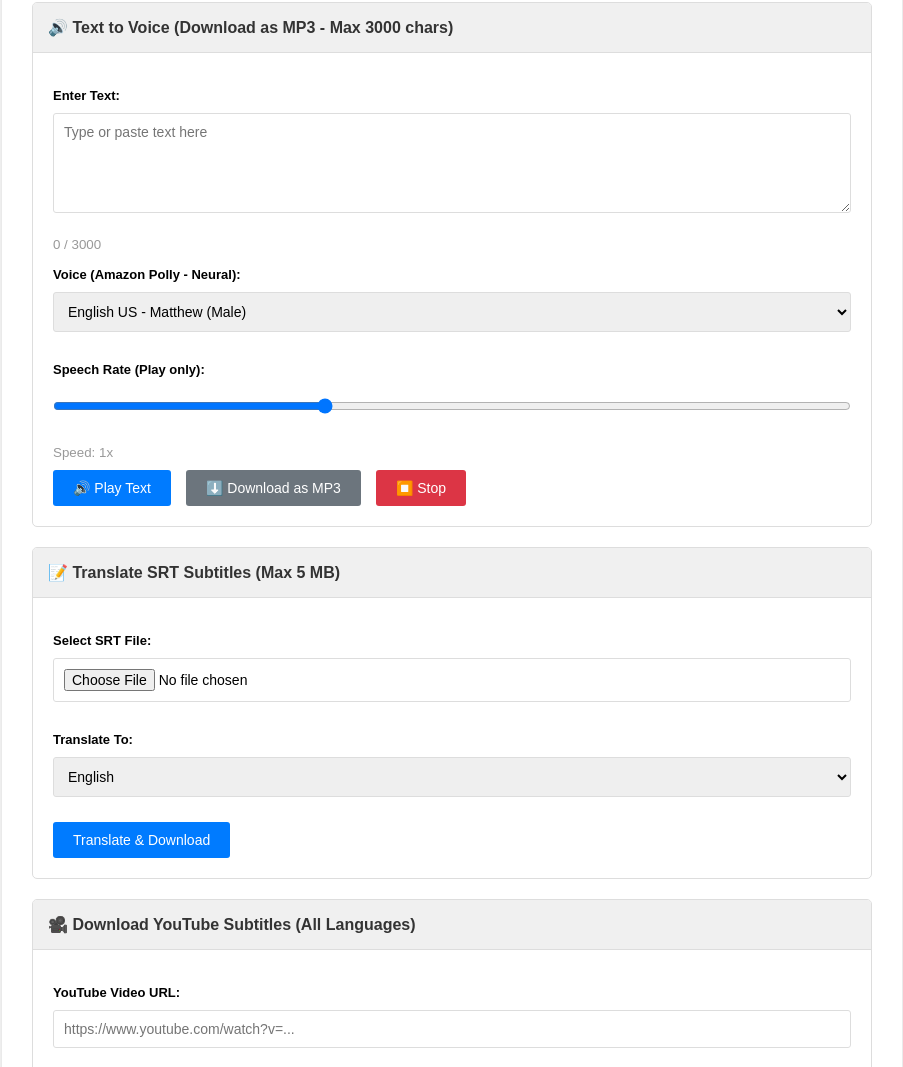
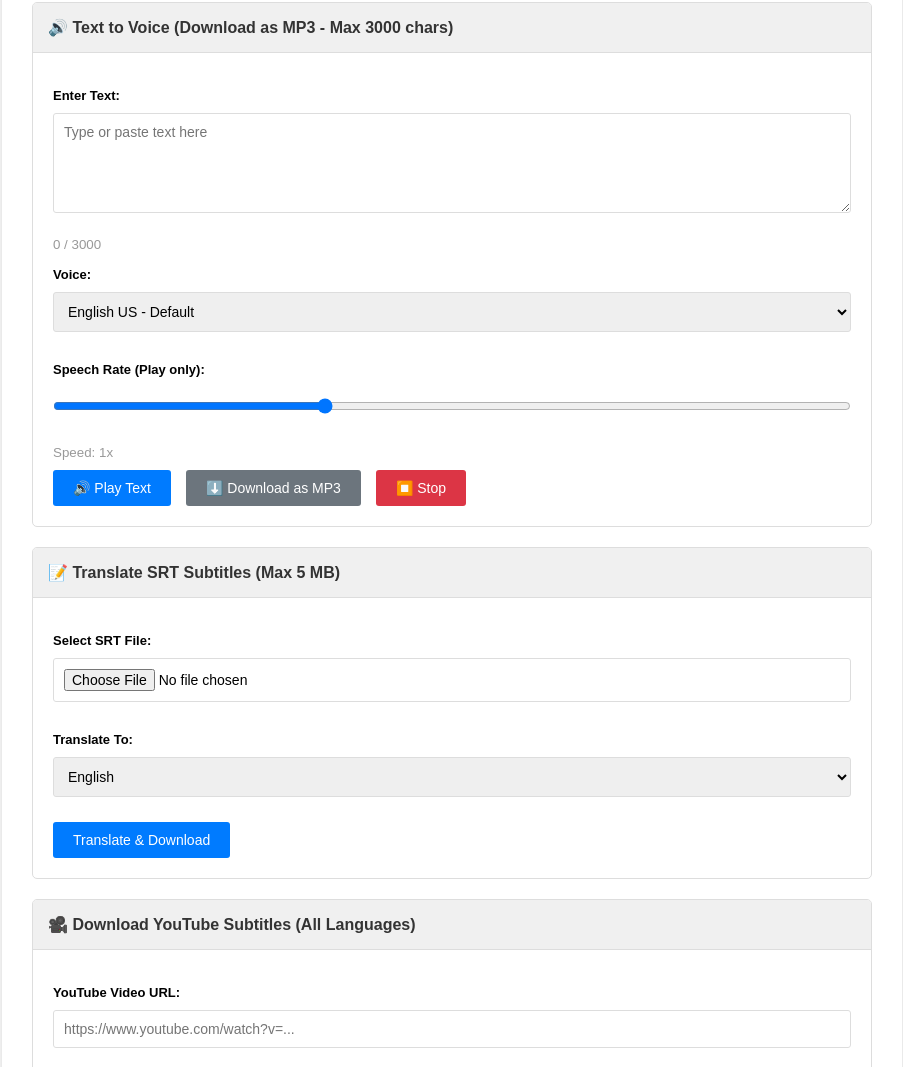
Before and after one commit to omarelghandour1993/axvyn, a plain HTML site: page index.html in a window 1280 px wide. Shown: the part 808-1875 px from the top of the page, without its empty margins (188-1091 px from the left). Drawn offline with nearby package versions, Linux system fonts and the light colour scheme.

Commit message:
Refactor voice options and download functionality
Updated voice options for TTS selection and corrected API usage for audio download.

```diff
--- a/index.html
+++ b/index.html
@@ -71,68 +71,69 @@ small{display:block;margin-top:5px;color:#999}
 <label>Enter Text:</label>
 <textarea id='ttsText' placeholder='Type or paste text here'></textarea>
 <small id='charCount'>0 / 3000</small>
-<label>Voice (Amazon Polly - Neural):</label>
+<label>Voice:</label>
 <select id='voiceLanguage'>
   <optgroup label='🇺🇸 English (US)'>
-    <option value='Matthew'>English US - Matthew (Male)</option>
-    <option value='Joanna'>English US - Joanna (Female)</option>
-    <option value='Joey'>English US - Joey (Male)</option>
-    <option value='Salli'>English US - Salli (Female)</option>
-    <option value='Kendra'>English US - Kendra (Female)</option>
-    <option value='Kimberly'>English US - Kimberly (Female)</option>
-    <option value='Ruth'>English US - Ruth (Female)</option>
+    <option value='en-US'>English US - Default</option>
+    <option value='en-US|Joanna'>English US - Joanna (Female)</option>
+    <option value='en-US|Matthew'>English US - Matthew (Male)</option>
+    <option value='en-US|Salli'>English US - Salli (Female)</option>
+    <option value='en-US|Joey'>English US - Joey (Male)</option>
+    <option value='en-US|Kendra'>English US - Kendra (Female)</option>
+    <option value='en-US|Kimberly'>English US - Kimberly (Female)</option>
+    <option value='en-US|Ruth'>English US - Ruth (Female)</option>
   </optgroup>
   <optgroup label='🇬🇧 English (UK)'>
-    <option value='Brian'>English UK - Brian (Male)</option>
-    <option value='Amy'>English UK - Amy (Female)</option>
-    <option value='Emma'>English UK - Emma (Female)</option>
+    <option value='en-GB|Amy'>English UK - Amy (Female)</option>
+    <option value='en-GB|Brian'>English UK - Brian (Male)</option>
+    <option value='en-GB|Emma'>English UK - Emma (Female)</option>
   </optgroup>
   <optgroup label='🇪🇸 Spanish'>
-    <option value='Enrique'>Spanish - Enrique (Male)</option>
-    <option value='Conchita'>Spanish - Conchita (Female)</option>
-    <option value='Miguel'>Spanish US - Miguel (Male)</option>
-    <option value='Penelope'>Spanish US - Penelope (Female)</option>
+    <option value='es-ES|Conchita'>Spanish - Conchita (Female)</option>
+    <option value='es-ES|Enrique'>Spanish - Enrique (Male)</option>
+    <option value='es-US|Penelope'>Spanish US - Penelope (Female)</option>
+    <option value='es-US|Miguel'>Spanish US - Miguel (Male)</option>
   </optgroup>
   <optgroup label='🇫🇷 French'>
-    <option value='Mathieu'>French - Mathieu (Male)</option>
-    <option value='Celine'>French - Celine (Female)</option>
-    <option value='Lea'>French - Lea (Female)</option>
+    <option value='fr-FR|Celine'>French - Celine (Female)</option>
+    <option value='fr-FR|Mathieu'>French - Mathieu (Male)</option>
+    <option value='fr-FR|Lea'>French - Lea (Female)</option>
   </optgroup>
   <optgroup label='🇩🇪 German'>
-    <option value='Hans'>German - Hans (Male)</option>
-    <option value='Marlene'>German - Marlene (Female)</option>
-    <option value='Vicki'>German - Vicki (Female)</option>
+    <option value='de-DE|Marlene'>German - Marlene (Female)</option>
+    <option value='de-DE|Hans'>German - Hans (Male)</option>
+    <option value='de-DE|Vicki'>German - Vicki (Female)</option>
   </optgroup>
   <optgroup label='🇮🇹 Italian'>
-    <option value='Giorgio'>Italian - Giorgio (Male)</option>
-    <option value='Carla'>Italian - Carla (Female)</option>
-    <option value='Bianca'>Italian - Bianca (Female)</option>
+    <option value='it-IT|Carla'>Italian - Carla (Female)</option>
+    <option value='it-IT|Giorgio'>Italian - Giorgio (Male)</option>
+    <option value='it-IT|Bianca'>Italian - Bianca (Female)</option>
   </optgroup>
   <optgroup label='🇧🇷 Portuguese'>
-    <option value='Ricardo'>Portuguese BR - Ricardo (Male)</option>
-    <option value='Vitoria'>Portuguese BR - Vitoria (Female)</option>
-    <option value='Cristiano'>Portuguese PT - Cristiano (Male)</option>
-    <option value='Ines'>Portuguese PT - Ines (Female)</option>
+    <option value='pt-BR|Vitoria'>Portuguese BR - Vitoria (Female)</option>
+    <option value='pt-BR|Ricardo'>Portuguese BR - Ricardo (Male)</option>
+    <option value='pt-PT|Ines'>Portuguese PT - Ines (Female)</option>
+    <option value='pt-PT|Cristiano'>Portuguese PT - Cristiano (Male)</option>
   </optgroup>
   <optgroup label='🇷🇺 Russian'>
-    <option value='Maxim'>Russian - Maxim (Male)</option>
-    <option value='Tatyana'>Russian - Tatyana (Female)</option>
+    <option value='ru-RU|Tatyana'>Russian - Tatyana (Female)</option>
+    <option value='ru-RU|Maxim'>Russian - Maxim (Male)</option>
   </optgroup>
   <optgroup label='🇸🇦 Arabic'>
-    <option value='Zeina'>Arabic - Zeina (Female)</option>
+    <option value='ar-SA|Zeina'>Arabic - Zeina (Female)</option>
   </optgroup>
   <optgroup label='🇯🇵 Japanese'>
-    <option value='Takumi'>Japanese - Takumi (Male)</option>
-    <option value='Mizuki'>Japanese - Mizuki (Female)</option>
+    <option value='ja-JP|Mizuki'>Japanese - Mizuki (Female)</option>
+    <option value='ja-JP|Takumi'>Japanese - Takumi (Male)</option>
   </optgroup>
   <optgroup label='🇨🇳 Chinese'>
-    <option value='Zhiyu'>Chinese - Zhiyu (Female)</option>
+    <option value='zh-CN|Zhiyu'>Chinese - Zhiyu (Female)</option>
   </optgroup>
   <optgroup label='🇮🇳 Hindi'>
-    <option value='Aditi'>Hindi - Aditi (Female)</option>
+    <option value='hi-IN|Aditi'>Hindi - Aditi (Female)</option>
   </optgroup>
   <optgroup label='🇰🇷 Korean'>
-    <option value='Seoyeon'>Korean - Seoyeon (Female)</option>
+    <option value='ko-KR|Seoyeon'>Korean - Seoyeon (Female)</option>
   </optgroup>
 </select>
 <label>Speech Rate (Play only):</label>
@@ -209,7 +210,6 @@ small{display:block;margin-top:5px;color:#999}
 <!-- Libraries -->
 <script src='https://cdn.jsdelivr.net/npm/mammoth@1.4.20/mammoth.browser.min.js'></script>
 <script src='https://cdn.jsdelivr.net/npm/html2pdf.js@0.10.1/dist/html2pdf.bundle.min.js'></script>
-<!-- Puter.js: Free Amazon Polly TTS - No signup, No API key -->
 <script src='https://js.puter.com/v2/'></script>
 
 <script>
@@ -302,7 +302,7 @@ document.getElementById('ttsText').addEventListener('input', function() {
   document.getElementById('charCount').textContent = this.value.length + ' / 3000';
 });
 
-// Play using browser built-in voices
+// Play using browser built-in TTS
 function playText() {
   const txt = document.getElementById('ttsText').value.trim();
   const msg = 'ttsMsg';
@@ -323,45 +323,53 @@ function stopAudio() {
   document.getElementById('ttsMsg').classList.remove('show');
 }
 
-// Download using Puter.js (Amazon Polly Neural TTS)
+// Download using Puter.js (correct API usage)
 async function downloadAudio() {
   const txt = document.getElementById('ttsText').value.trim();
   const msg = 'ttsMsg';
-  const voice = document.getElementById('voiceLanguage').value;
 
   if (!txt) { showMsg(msg, 'Enter some text', true); return; }
   if (txt.length > 3000) { showMsg(msg, 'Max 3000 characters. You have ' + txt.length, true); return; }
 
-  showMsg(msg, '⏳ Generating MP3 via Amazon Polly... please wait', false);
+  // Parse voice and language from select
+  const selected = document.getElementById('voiceLanguage').value;
+  const parts = selected.split('|');
+  const language = parts[0];         // e.g. "en-US"
+  const voice = parts[1] || null;    // e.g. "Joanna" or null
+
+  showMsg(msg, '⏳ Generating MP3... please wait', false);
 
   try {
-    // Use Puter.js free Amazon Polly TTS
-    const audio = await puter.ai.txt2speech(txt, voice);
-
-    // audio is a URL or blob - handle both cases
-    if (typeof audio === 'string') {
-      // It's a URL - fetch and download
-      const response = await fetch(audio);
-      const blob = await response.blob();
-      downloadFile(blob, 'voice_' + Date.now() + '.mp3');
-      showMsg(msg, '✅ MP3 downloaded! (Amazon Polly Neural Voice)', false);
-    } else if (audio instanceof Blob) {
-      downloadFile(audio, 'voice_' + Date.now() + '.mp3');
-      showMsg(msg, '✅ MP3 downloaded! (Amazon Polly Neural Voice)', false);
+    // Correct Puter.js API call - returns HTMLAudioElement
+    let audioEl;
+    if (voice) {
+      audioEl = await puter.ai.txt2speech(txt, {
+        voice: voice,
+        engine: 'neural',
+        language: language
+      });
     } else {
-      // Try to use it as audio element
-      const audioEl = new Audio(audio);
-      audioEl.oncanplay = async function() {
-        const response = await fetch(audio);
-        const blob = await response.blob();
-        downloadFile(blob, 'voice_' + Date.now() + '.mp3');
-        showMsg(msg, '✅ MP3 downloaded! (Amazon Polly Neural Voice)', false);
-      };
+      audioEl = await puter.ai.txt2speech(txt, language);
     }
 
+    // audioEl is an HTMLAudioElement - get its src (blob URL or remote URL)
+    const audioSrc = audioEl.src;
+
+    if (!audioSrc) {
+      throw new Error('No audio source returned');
+    }
+
+    // Fetch the audio src as a blob and download it
+    const response = await fetch(audioSrc);
+    if (!response.ok) throw new Error('Failed to fetch audio blob');
+
+    const blob = await response.blob();
+    downloadFile(blob, 'voice_' + Date.now() + '.mp3');
+    showMsg(msg, '✅ MP3 downloaded successfully!', false);
+
   } catch (err) {
-    showMsg(msg, '❌ Error: ' + err.message + '. Please try again.', true);
     console.error('Puter TTS Error:', err);
+    showMsg(msg, '❌ Error: ' + err.message, true);
   }
 }
 
```
